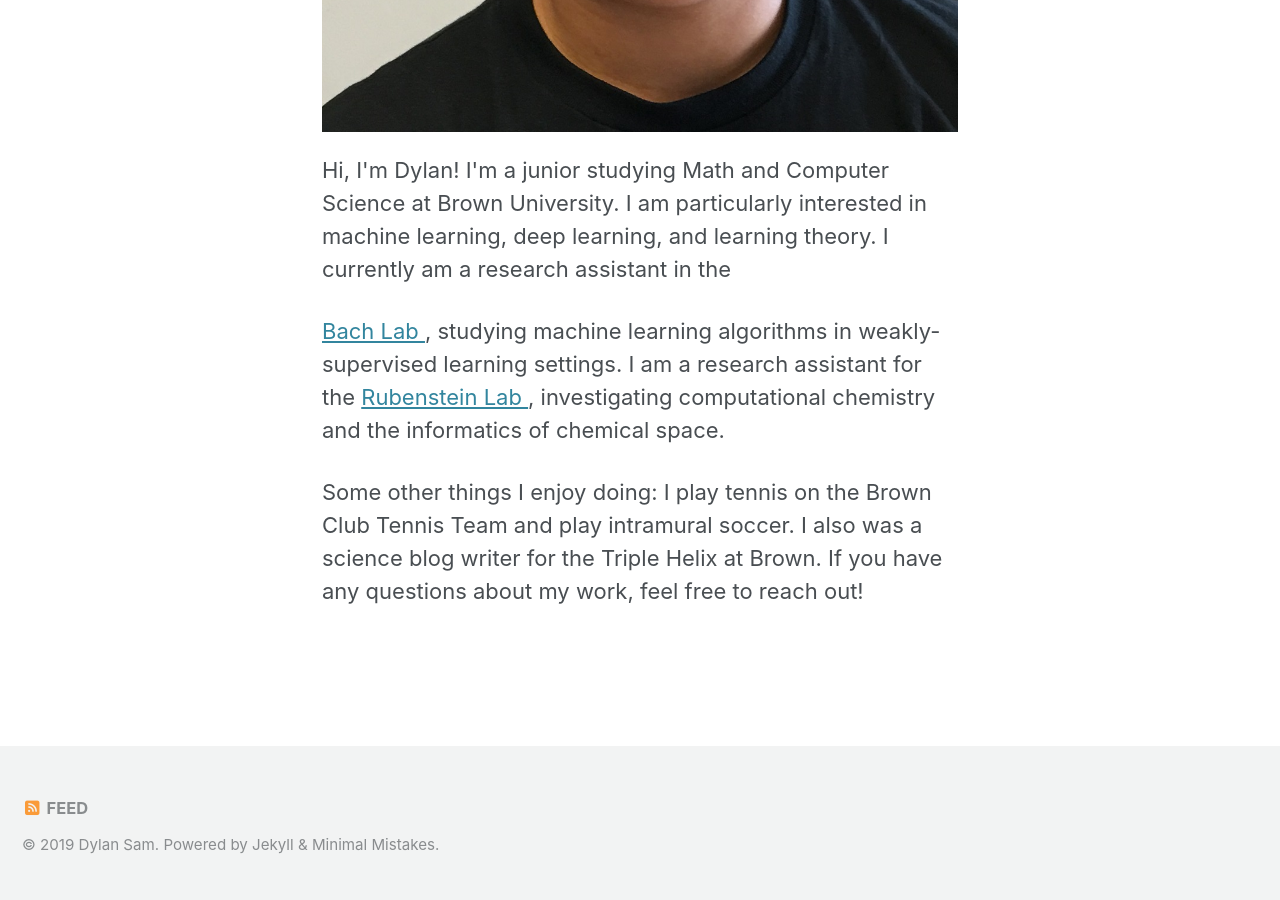
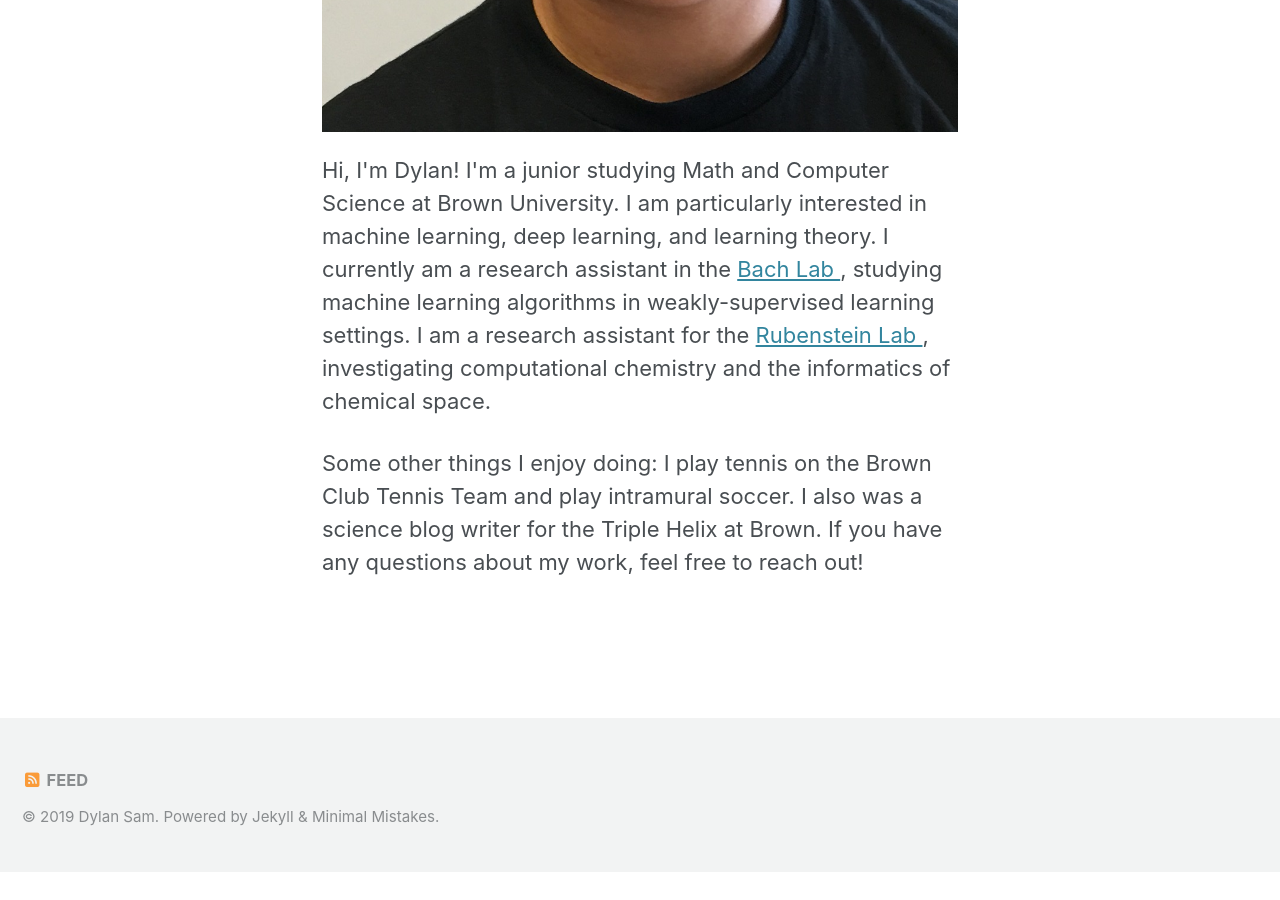
Before and after one commit to dsam99/dsam99.github.io, a Jekyll site: the page built from index.md, in a window 1280 px wide and 900 px high, scrolled down 781 px. Built offline with Jekyll 4.4.1, drawn with Linux system fonts in a browser that asks for light colours; cached includes are drawn as plain includes; nearby versions of some CDN libraries; after the commit the page ends 1653 px from its top, so only the background shows below that.

Commit message:
fixing issue with p tags

```diff
--- a/_layouts/home.html
+++ b/_layouts/home.html
@@ -12,7 +12,7 @@ layout: archive
   	<p>
 		Hi, I'm Dylan!
 
-		I'm a junior studying Math and Computer Science at Brown University. I am particularly interested in machine learning, deep learning, and learning theory. I currently am a research assistant in the </p>
+		I'm a junior studying Math and Computer Science at Brown University. I am particularly interested in machine learning, deep learning, and learning theory. I currently am a research assistant in the
 		<a href="https://vivo.brown.edu/display/sbach"> Bach Lab </a>, studying machine learning algorithms in weakly-supervised learning settings. I am a research assistant for the
 		<a href="https://www.brown.edu/research/labs/rubenstein/"> Rubenstein Lab </a>, investigating computational chemistry and the informatics of chemical space.
 	</p>
```
